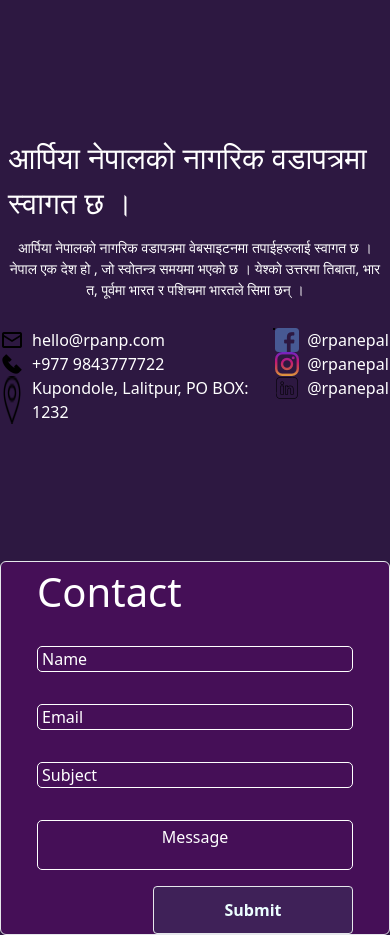
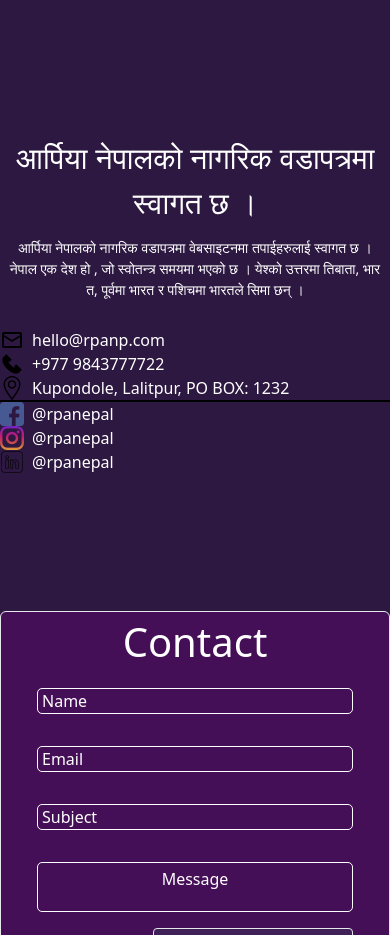
Before and after one commit to diwashamatya/react-responsive-figma, a React (Create React App) app: page / in a window 390 px wide. Shown: the part 2140-3075 px from the top of the page. Built offline with nearby package versions, Linux system fonts and the light colour scheme.

Commit message:
Update Contact.js

```diff
--- a/src/components/Contact.js
+++ b/src/components/Contact.js
@@ -16,7 +16,7 @@ function Contact() {
       <div className="flex  flex-col md:justify-evenly md:flex-row md:items-center ">
         <div className="mt-[178px] text-white mb-4">
           <header className=" m-2 mb-7">
-            <p className=" w-auto h-auto md:w-[380px] md:h-[80px] text-[30px] my-2 ">
+            <p className=" w-auto h-auto text-center md:text-start md:w-[380px] md:h-[80px] text-[30px] my-2 ">
               आर्पिया नेपालको नागरिक वडापत्रमा स्वागत छ ।
             </p>
             <p className="w-auto h-auto md:h-[63px] md:w-[488px]  text-[14px]  text-center  my-3">
@@ -25,7 +25,7 @@ function Contact() {
               तिबाता, भार त, पूर्वमा भारत र पशिचमा भारतले सिमा छन् ।
             </p>
           </header>
-          <div className="flex md:justify-evenly">
+          <div className="flex flex-col text-center md:text-start md:flex-row md:justify-evenly">
             <ul>
               <li className="flex">
                 <img src={myMail} alt=""></img>
@@ -79,7 +79,7 @@ function Contact() {
           className=" bg-[#450f57]  border w-auto h-auto flex flex-col md:justify-center md:p-[12px] md:mb-10 text-white placeholder:text-white md:w-[ 548px] md:h-auto mt-[121px]  rounded-md  "
           onSubmit={submitHandler}
         >
-          <div className=" text-[40px] pb-2 mx-9">Contact</div>
+          <div className=" w-auto h-auto text-center text-[40px] md:pb-2 mx-9">Contact</div>
 
           <input
             className=" bg-[#450f57] border border-solid placeholder:text-white placeholder:p-1 border-white rounded-[5px] w-auto h-auto md:w-[400px] md:h-[50px] my-4 mx-9"
```
